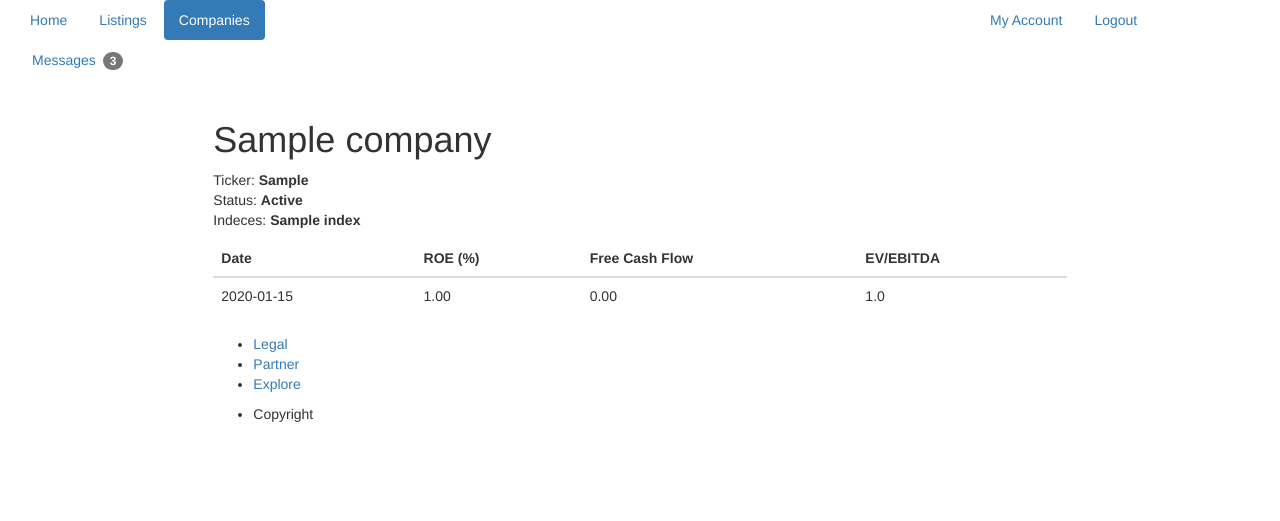
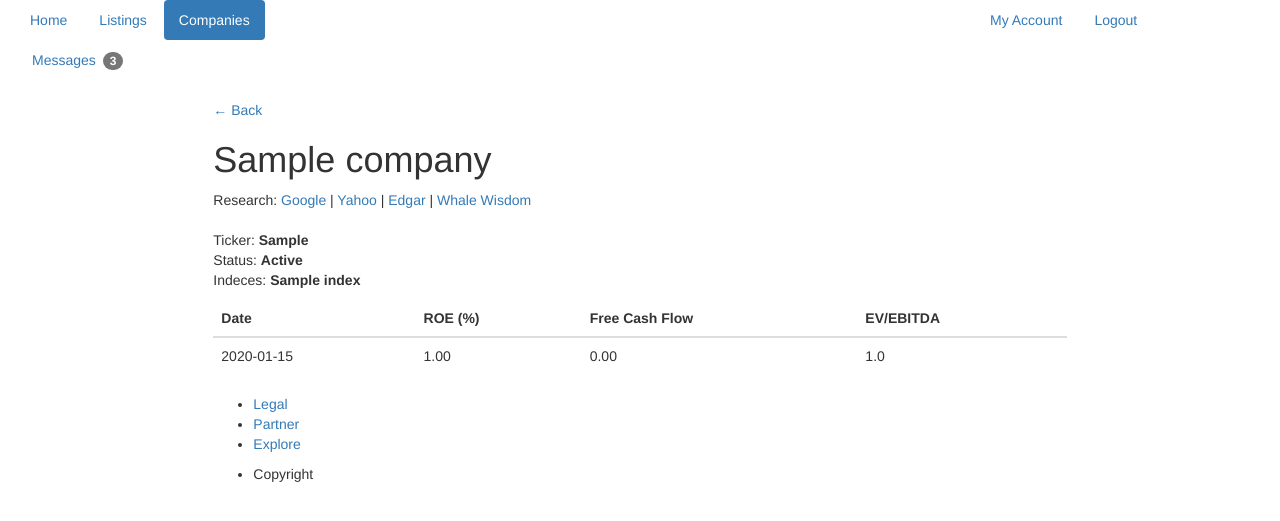
Before and after one commit to kflavin/stock_screener_web, a Flask app: a page that uses app/templates/company_detail.html in a window 1280 px wide. Shown: the top 521 px of the page. Run offline with Flask 2, Linux system fonts and the light colour scheme; tables that the repository leaves empty hold one stand-in row (values such as "Sample post"); some libraries are stand-ins or nearby versions.

Commit message:
Add back button and research links to company details page.

```diff
--- a/app/templates/company_detail.html
+++ b/app/templates/company_detail.html
@@ -5,8 +5,10 @@
 <br>
 <div class="row">
 <div>
+<p><a href="{{ request.referrer }}">&larr; Back</a></p>
 <h1>{{company.name}}</h1>
 <p>
+Research: <a href="https://www.google.com/finance?q={{company.symbol}}">Google</a> | <a href="http://finance.yahoo.com/quote/{{company.symbol}}?p={{company.symbol}}">Yahoo</a> | <a href="https://www.sec.gov/cgi-bin/browse-edgar?CIK={{company.symbol}}&owner=exclude&action=getcompany">Edgar</a> | <a href="https://whalewisdom.com/stock/{{company.symbol.lower()}}">Whale Wisdom</a><br /><br />
 Ticker: <b>{{ company.symbol }}</b><br />
 Status: <b>{% if company.active %} Active {% else %} Inactive {% endif %}</b><br />
 Indeces: <b> {% for ind in company.indeces %}{{ ind.name }} {% endfor %}</b>
```
